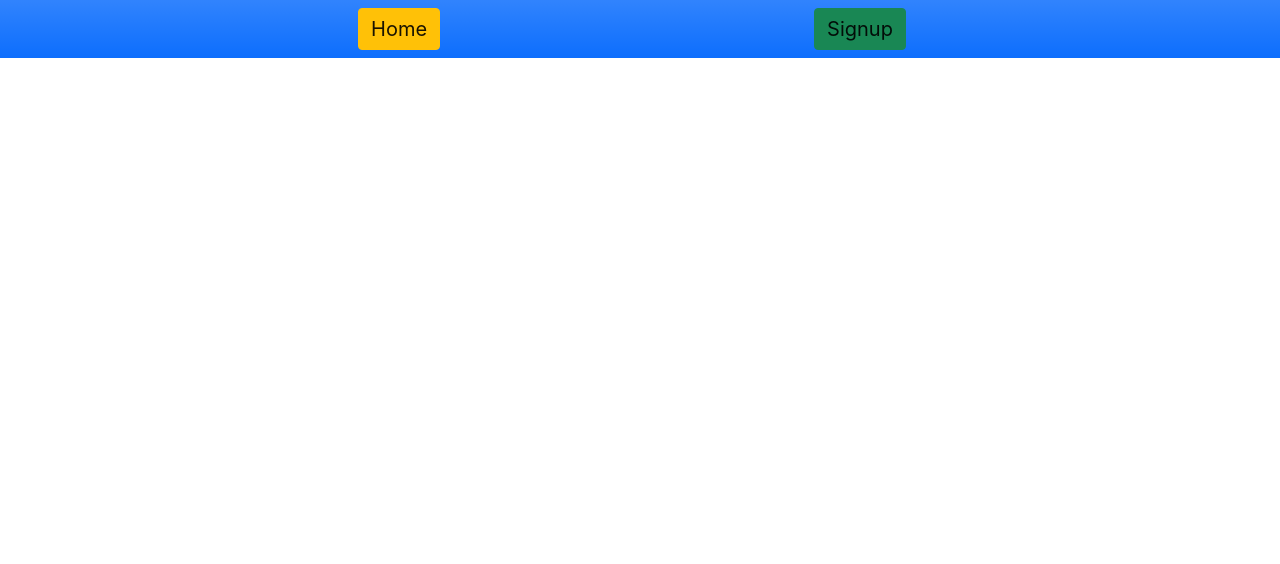
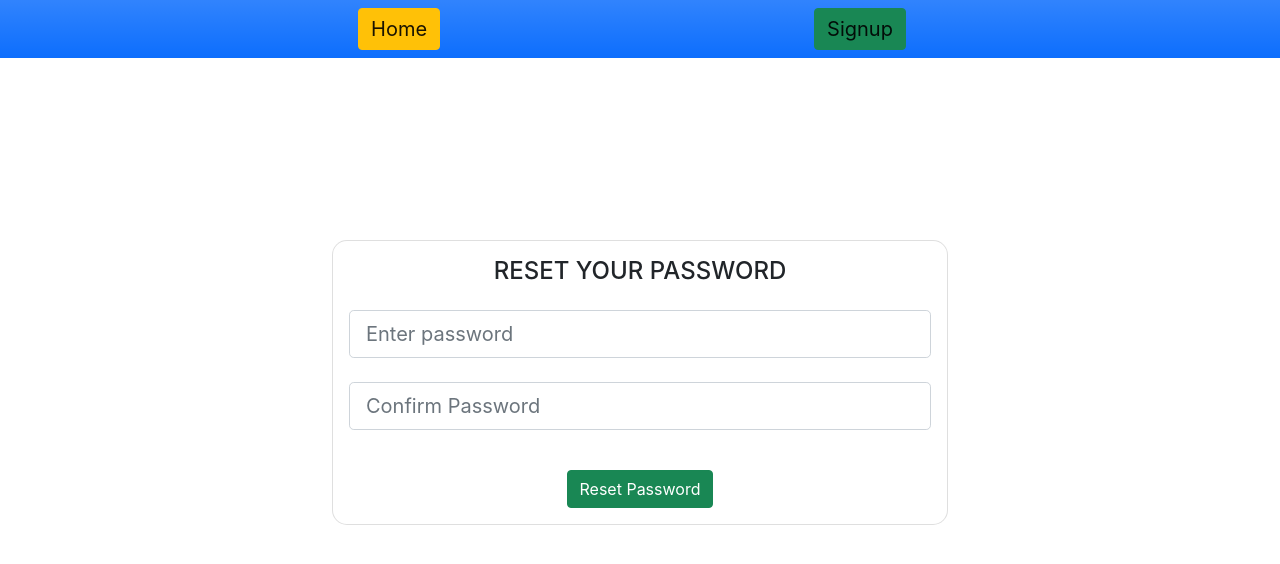
Before and after one commit to sumitsingh-ara/Social_Sharing_App, a React (Create React App) app in the folder frontEnd/: page /resetPassword/1/1 in a window 1280 px wide. Before the commit this address had no page. Shown: the top 564 px of the page. Built offline with nearby package versions, Linux system fonts and the light colour scheme.

Commit message:
Password reset through nodemailer integrated

```diff
--- a/frontEnd/src/Redux/Auth/action.js
+++ b/frontEnd/src/Redux/Auth/action.js
@@ -114,3 +114,34 @@ export const checkUsername = (payload)=>(dispatch)=>{
     dispatch(userNameFailure())
   });
 }
+
+//reset password
+
+export const resetPasswordLoading =() => {
+  return{
+    type:types.RESET_PASSWORD_LOADING
+  }
+}
+export const resetPasswordSuccess=() => {
+  return{
+    type:types.RESET_PASSWORD_SUCCESS
+  }
+}
+export const resetPasswordFailure=() => {
+  return{
+    type:types.RESET_PASSWORD_FAILURE
+  }
+}
+
+export const resetPasswordCall =(payload) => (dispatch) => {
+  dispatch(resetPasswordLoading());
+  return Axios.post(`http://localhost:7448/social/reset-password/${payload.user.id}/${payload.user.token}`,payload.body)
+  .then((response) => {
+    console.log(response.message);
+    dispatch(resetPasswordSuccess())
+  })
+  .catch((error) => {
+    console.log(error.response)
+    dispatch(resetPasswordFailure())
+  })
+}
--- a/frontEnd/src/Redux/Auth/actionTypes.js
+++ b/frontEnd/src/Redux/Auth/actionTypes.js
@@ -9,3 +9,6 @@ export const USERNAME_SUCCESS = 'USERNAME_SUCCESS';
 export const USERNAME_LOADING = 'USERNAME_LOADING';
 export const USERNAME_FAILURE = 'USERNAME_FAILURE';
 export const RESET_AVAIALABLE_USERNAME = 'RESET_AVAIALABLE_USERNAME';
+export const RESET_PASSWORD_LOADING = 'RESET_PASSWORD';
+export const RESET_PASSWORD_SUCCESS = 'RESET_PASSWORD_SUCCESS';
+export const RESET_PASSWORD_FAILURE = 'RESET_PASSWORD_FAILURE';
--- a/frontEnd/src/Redux/Auth/reducer.js
+++ b/frontEnd/src/Redux/Auth/reducer.js
@@ -12,6 +12,27 @@ const initState = {
 
 export const authReducer = (state = initState, { type, payload }) => {
   switch (type) {
+    case types.RESET_PASSWORD_LOADING:
+      return{
+        ...state,
+        loading:true,
+        error: false,
+        message: null,
+      }
+      case types.RESET_PASSWORD_SUCCESS:
+        return {
+          ...state,
+          loading:false,
+          error: false,
+          message: null,
+        }
+      case types.RESET_PASSWORD_FAILURE:
+        return {
+          ...state,
+          loading:false,
+          error: true,
+          message: "Link Expired"
+        }
     case types.RESET_AVAIALABLE_USERNAME:
       return {
         loading: false,
--- a/frontEnd/src/components/All/AllRoutes.jsx
+++ b/frontEnd/src/components/All/AllRoutes.jsx
@@ -4,7 +4,8 @@ import { TodoSingle } from "../Todos/TodoSingle";
 import {TodosInput} from "../Todos/TodosInput";
 import {TodosLists} from "../Todos/TodosLists";
 import {Signup} from "../Auth/Signup";
-import {Login} from "../Auth/Login"
+import {Login} from "../Auth/Login";
+import {ResetPassword} from "../Auth/ResetPassword";
 export const AllRoutes = () =>{
     return(
         <>
@@ -12,6 +13,7 @@ export const AllRoutes = () =>{
             <Route path='/' element={<Todos/>}></Route>
             <Route path="/signup" element={<Signup/>}></Route>
             <Route path="/login" element={<Login/>}></Route>
+            <Route path="/resetPassword/:id/:token" element={<ResetPassword/>}></Route>
             <Route path='/todosInput' element={<TodosInput/>}></Route>
             <Route path='/todosList' element={<TodosLists/>}></Route>
             <Route path='/todoSingle/:id' element={<TodoSingle/>}></Route>
--- a/frontEnd/src/components/Auth/Auth.css
+++ b/frontEnd/src/components/Auth/Auth.css
@@ -1,7 +1,10 @@
+.mobileViewResetPassword{
+    margin-top: 30vh;
+}
 @media screen and (max-width:400px) {
     .d-flex{
         display: grid !important;
         grid-template-columns: 98% !important;
     }
-
 }
+/* FOr resetPassword compo------ */
--- a/frontEnd/src/components/Auth/Login.jsx
+++ b/frontEnd/src/components/Auth/Login.jsx
@@ -73,7 +73,7 @@ export const Login = () => {
                     </div>
 
                     <div className="form-outline mb-4">
-                      <button onClick={()=>{
+                      <button className="btn btn-primary" onClick={()=>{
                         sendPassword()
                       }}>Send Password</button>
                     </div>
--- a/frontEnd/src/components/Auth/ResetPassword.jsx
+++ b/frontEnd/src/components/Auth/ResetPassword.jsx
@@ -1,13 +1,80 @@
-import {useParams} from "react-router-dom";
-import {useState,useEffect} from "react";
+import { useParams } from "react-router-dom";
+import { useState } from "react";
+import {useSelector,useDispatch} from "react-redux";
+import {resetPasswordCall} from "../../Redux/Auth/action";
+export const ResetPassword = () => {
+    const dispatch = useDispatch();
+    const{id,token} = useParams();
+    const {loading,message,error} = useSelector((store) => store.auth)
+    console.log(id,token);
+  const [password, setPassword] = useState("");
+  const [password2, setPassword2] = useState("");
+  const [errorMessage, setErrorMessage] = useState("");
 
-export const ResetPassword = () => {
-    const [password, setPassword] = useState("");
-    const [password2,setPassword2] = useState("");
+  const payload ={
+    user:{
+        id: id,
+        token: token
+    },
+    body:{
+        password: password,
+        password2: password2
+    }
+  }
 
-    return(
-        <>
+  return (
+    <>
+      <section className="vh-70 mobileViewResetPassword">
+        <div className="mask d-flex align-items-center h-100 gradient-custom-3">
+          <div className="container-fluid h-100">
+            <div className="row d-flex justify-content-center align-items-center h-100">
+              <div className="col-12 col-md-9 col-lg-7 col-xl-6">
+                <div className="card" style={{ borderRadius: "15px" }}>
+                  <div className="card-body">
+                    <h2 className="text-uppercase h4 text-center mb-4">
+                      Reset your password
+                    </h2>
+                    <div className="form-outline mb-4">
+                      <input
+                        value={password}
+                        onChange={(e) => {
+                          setPassword(e.target.value);
+                        }}
+                        required
+                        type="password"
+                        placeholder="Enter password"
+                        className="form-control form-control-lg"
+                      />
+                    </div>
+                    <div className="form-outline mb-4">
+                      <input
+                        value={password2}
+                        onChange={(e) => {
+                          setPassword2(e.target.value);
+                        }}
+                        required
+                        type="password"
+                        placeholder="Confirm Password"
+                        className="form-control form-control-lg"
+                      />
+                    </div>
+                    <div className="text-info h5">
+                        {loading? <div className="spinner-grow" role="status">
+          </div>:error?message:""}
+                    </div>
 
-        </>
-    )
-}
+                    <button className="btn btn-success mt-3" onClick={() => {
+                        dispatch(resetPasswordCall(payload))
+                    }}>
+                      Reset Password
+                    </button>
+                  </div>
+                </div>
+              </div>
+            </div>
+          </div>
+        </div>
+      </section>
+    </>
+  );
+};
```
Also changed, not shown: 1 other file (tests, documents, lock files or other folders).
